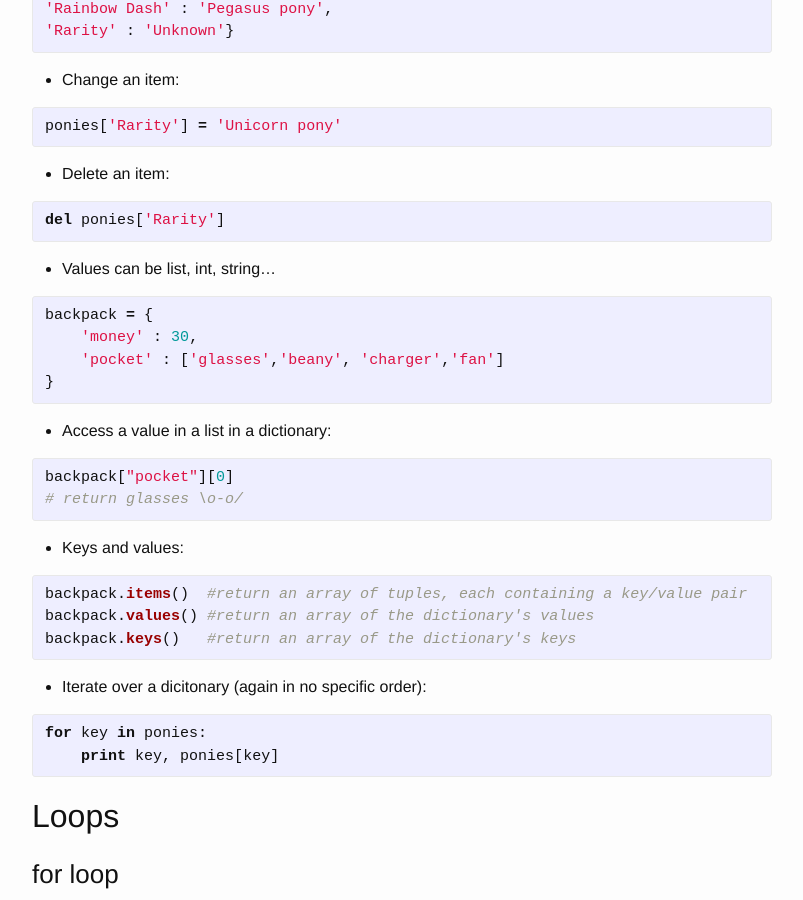
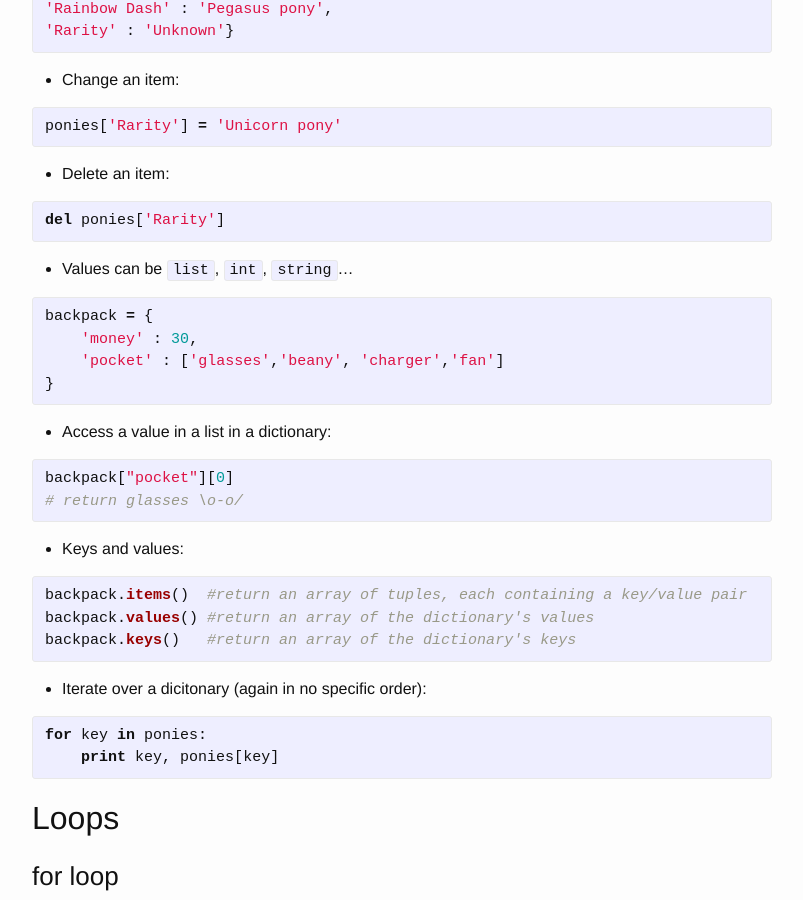
Before and after one commit to seiteta/seiteta.github.io_old, a Jekyll site: the page built from _posts/2014-11-23-python-reference.md, in a window 1280 px wide and 900 px high, scrolled down 2444 px. Shown: the whole window, without its empty margins (238-1041 px from the left). Built offline with Jekyll 4.4.1, drawn with Linux system fonts in a browser that asks for light colours.

```diff
--- a/_posts/2014-11-23-python-reference.md
+++ b/_posts/2014-11-23-python-reference.md
@@ -123,7 +123,7 @@ ponies['Rarity'] = 'Unicorn pony'
 del ponies['Rarity']
 {% endhighlight %}
 
-* Values can be list, int, string...
+* Values can be `list`, `int`, `string`...
 {% highlight python %}
 backpack = {
     'money' : 30,
```
